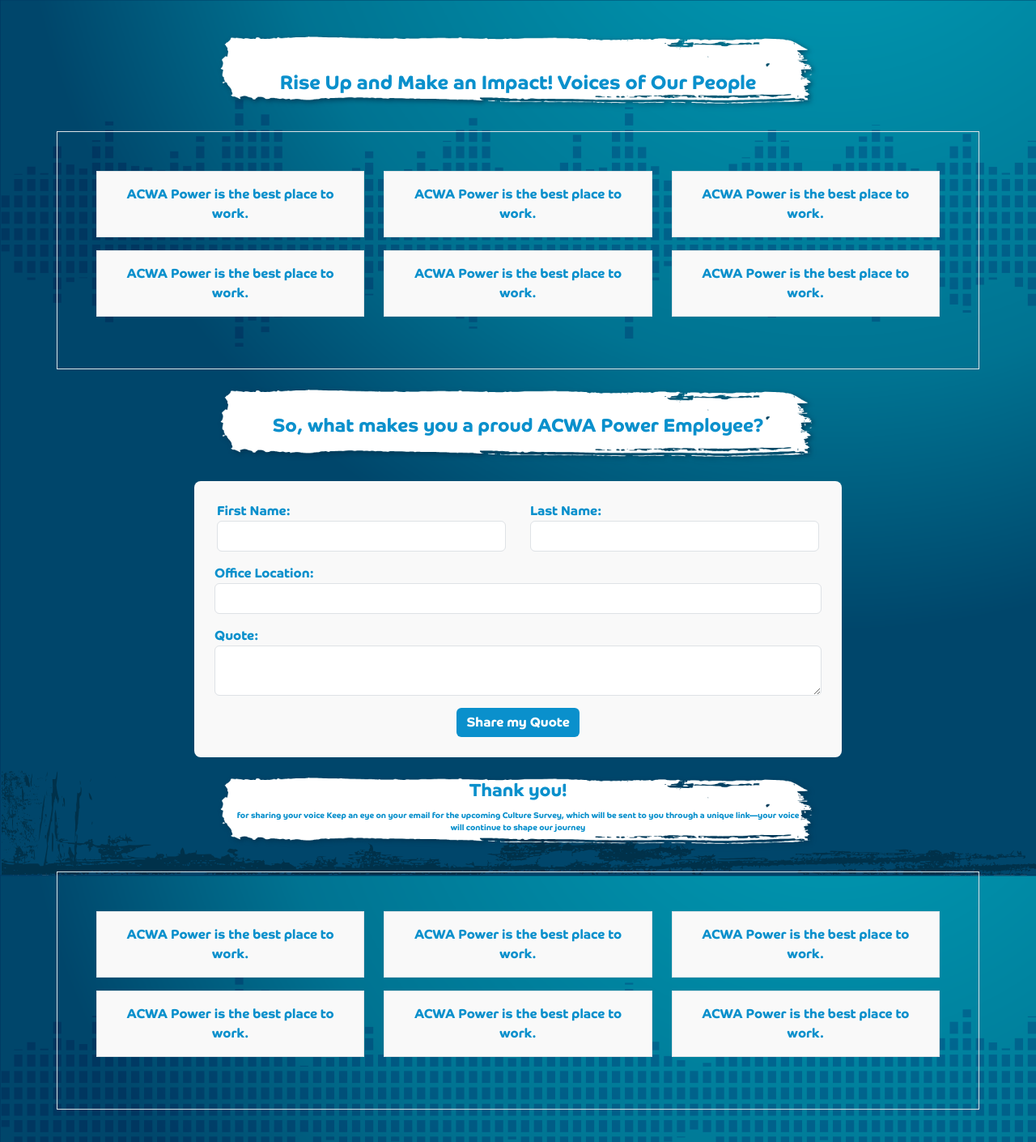
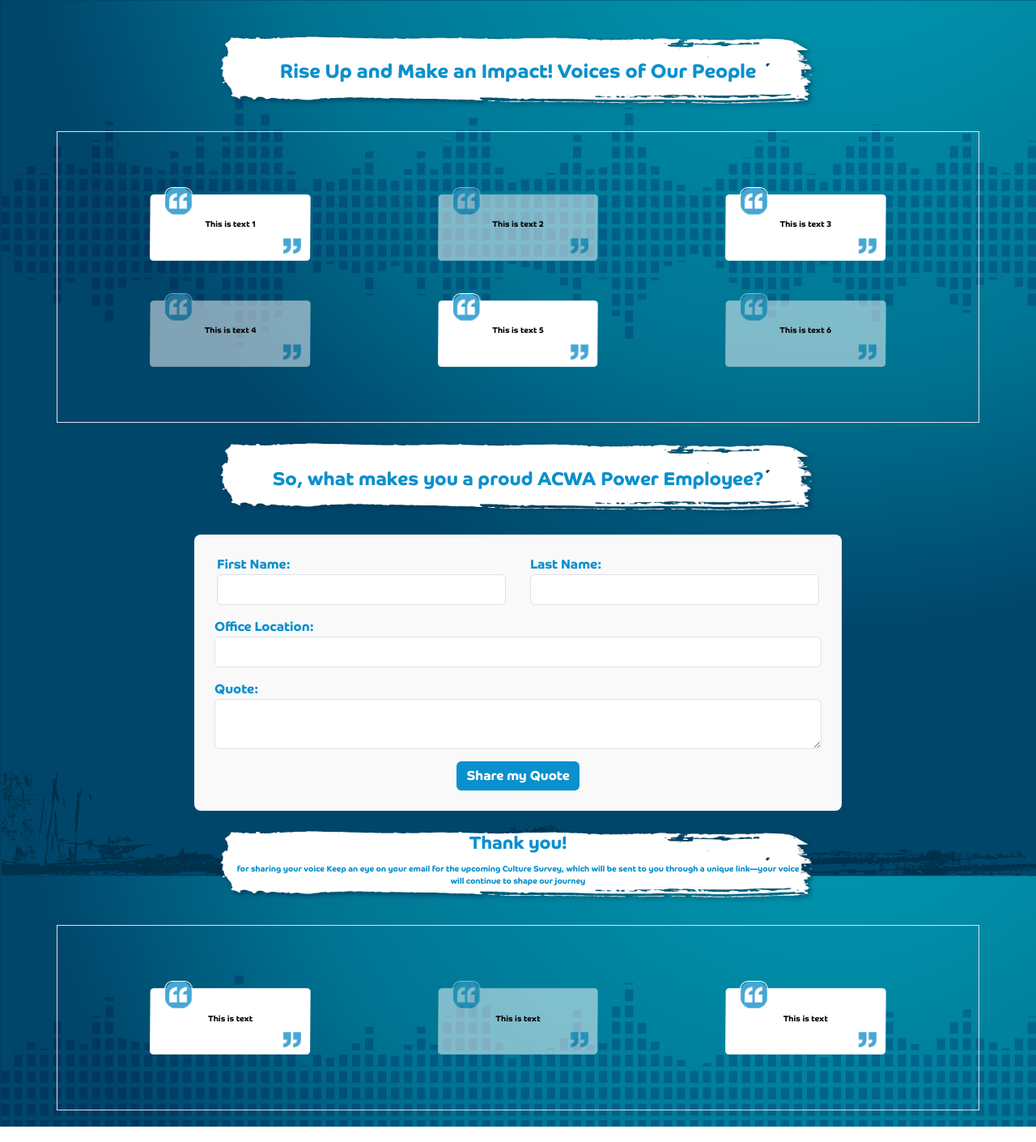
Before and after one commit to abdulhafeez1724/acwa, a Django app: page /profile/ in a window 1280 px wide. Shown: the whole page at 81% size. Run offline with Django 5.2, Linux system fonts and the light colour scheme; some libraries are stand-ins or nearby versions; some web fonts are replaced.

Commit message:
update the reviews dummy with image

```diff
--- a/servey/templates/servey/profile.html
+++ b/servey/templates/servey/profile.html
@@ -22,22 +22,40 @@
                 <div class="container mt-4 border p-5">
                     <div class="row">
                         <div class="col-md-4">
-                            <p class="border p-3 custom-text">ACWA Power is the best place to work.</p>
+                            <div class="reviews position-relative">
+                                <img src="{% static 'servey/images/reviews_box.png' %}" class="reviews-image">
+                                <p class="review_text_before">This is text 1</p>
+                            </div>
                         </div>
                         <div class="col-md-4">
-                            <p class="border p-3 custom-text">ACWA Power is the best place to work.</p>
+                            <div class="reviews position-relative">
+                                <img src="{% static 'servey/images/reviews_box.png' %}" class="reviews-image">
+                                <p class="review_text_before">This is text 2</p>
+                            </div>
                         </div>
                         <div class="col-md-4">
-                            <p class="border p-3 custom-text">ACWA Power is the best place to work.</p>
+                            <div class="reviews position-relative">
+                                <img src="{% static 'servey/images/reviews_box.png' %}" class="reviews-image">
+                                <p class="review_text_before transparent-text">This is text 3</p> <!-- Added class -->
+                            </div>
                         </div>
                         <div class="col-md-4">
-                            <p class="border p-3 custom-text">ACWA Power is the best place to work.</p>
+                            <div class="reviews position-relative">
+                                <img src="{% static 'servey/images/reviews_box.png' %}" class="reviews-image">
+                                <p class="review_text_before">This is text 4</p>
+                            </div>
                         </div>
                         <div class="col-md-4">
-                            <p class="border p-3 custom-text">ACWA Power is the best place to work.</p>
+                            <div class="reviews position-relative">
+                                <img src="{% static 'servey/images/reviews_box.png' %}" class="reviews-image">
+                                <p class="review_text_before transparent-text">This is text 5</p> <!-- Added class -->
+                            </div>
                         </div>
                         <div class="col-md-4">
-                            <p class="border p-3 custom-text">ACWA Power is the best place to work.</p>
+                            <div class="reviews position-relative">
+                                <img src="{% static 'servey/images/reviews_box.png' %}" class="reviews-image">
+                                <p class="review_text_before">This is text 6</p>
+                            </div>
                         </div>
                     </div>
                 </div>
@@ -82,6 +100,7 @@
                 </form>
             </div>
 
+
             <div class="after-form">
                 <img src="{% static 'servey/images/text_layer.png' %}" alt="Text Layer" class="after-form-image">
                 <div class="overlay-text-after-form">
@@ -89,30 +108,28 @@
                     <p>for sharing your voice Keep an eye on your email for the upcoming Culture Survey, which will be sent to you through a unique link—your voice will continue to shape our journey</p>
                 </div>
             </div>
-            <div class="reviews">
-                <div class="container mt-4 border p-5">
-                    <div class="row">
-                        <div class="col-md-4">
-                            <p class="border p-3 custom-text">ACWA Power is the best place to work.</p>
+
+            <div class="container mt-4 border p-5">
+                <div class="row">
+                    <div class="col-md-4">
+                        <div class="reviews position-relative">
+                            <img src="{% static 'servey/images/reviews_box.png' %}" class="reviews-image">
+                            <p class="review_text_before">This is text</p>
                         </div>
-                        <div class="col-md-4">
-                            <p class="border p-3 custom-text">ACWA Power is the best place to work.</p>
+                    </div>
+                    <div class="col-md-4">
+                        <div class="reviews position-relative">
+                            <img src="{% static 'servey/images/reviews_box.png' %}" class="reviews-image">
+                            <p class="review_text_before">This is text</p>
                         </div>
-                        <div class="col-md-4">
-                            <p class="border p-3 custom-text">ACWA Power is the best place to work.</p>
-                        </div>
-                        <div class="col-md-4">
-                            <p class="border p-3 custom-text">ACWA Power is the best place to work.</p>
-                        </div>
-                        <div class="col-md-4">
-                            <p class="border p-3 custom-text">ACWA Power is the best place to work.</p>
-                        </div>
-                        <div class="col-md-4">
-                            <p class="border p-3 custom-text">ACWA Power is the best place to work.</p>
+                    </div>
+                    <div class="col-md-4">
+                        <div class="reviews position-relative">
+                            <img src="{% static 'servey/images/reviews_box.png' %}" class="reviews-image">
+                            <p class="review_text_before">This is text</p>
                         </div>
                     </div>
                 </div>
-
             </div>
 
         </div>
--- a/static/servey/css/profile.css
+++ b/static/servey/css/profile.css
@@ -42,7 +42,7 @@
 
 .reviews-text {
     position: absolute; /* Position text absolutely within the relative container */
-    top: 15%; /* Center vertically */
+    top: 10%; /* Center vertically */
     left: 50%; /* Center horizontally */
     transform: translate(-50%, -50%); /* Adjust to truly center the text */
     color: #0a90cc; /* Change to your preferred text color */
@@ -73,6 +73,43 @@
     text-align: center;
     font-size: 23px !important;
     background-color: 0a90cc;
+}
+
+.reviews {
+    position: relative; /* Ensures the text is positioned relative to this container */
+    text-align: center; /* Centers the text horizontally */
+    margin: 20px 0; /* Adds vertical spacing */
+}
+
+.reviews-image {
+    width: 100%; /* Makes the image responsive */
+    height: auto; /* Maintains the aspect ratio */
+}
+
+/* Updated class for the text */
+.review_text_before {
+    position: absolute;
+    top: 50%;
+    left: 50%;
+    transform: translate(-50%, -50%);
+    color: #070707;
+    font-size: 10px;
+    font-family: "Co Headline Trial Bold", sans-serif;
+    font-weight: bold;
+}
+
+/* Make the images transparent for the specific text */
+.col-md-4:nth-of-type(2) .reviews-image, /* Text 2 */
+.col-md-4:nth-of-type(4) .reviews-image, /* Text 4 */
+.col-md-4:nth-of-type(6) .reviews-image { /* Text 6 */
+    opacity: 0.5; /* Adjust transparency level, 0.5 means 50% transparent */
+}
+
+/* Ensure the text remains visible */
+.col-md-4:nth-of-type(2) .review_text_before,
+.col-md-4:nth-of-type(4) .review_text_before,
+.col-md-4:nth-of-type(6) .review_text_before {
+    color: #070707; /* Keep text fully visible */
 }
 
 
@@ -170,7 +207,7 @@
     }
     .reviews-text {
         font-size: 9px; /* Adjust the font size for mobile */
-        top: 3%; /* Center vertically */
+        top: 2%; /* Center vertically */
 
     }
     .reviews-image {
@@ -212,11 +249,6 @@
 
 }
 
-.custom-text {
-    font-family: "Co Headline Trial Bold", sans-serif; /* Set font family */
-    color: #0a90cc; /* Set text color */
-    background-color: #f9f9f9;
-}
 
 
 /* Tablet Styles */
```
Also changed, not shown: static/servey/images/reviews_box.png (added).
